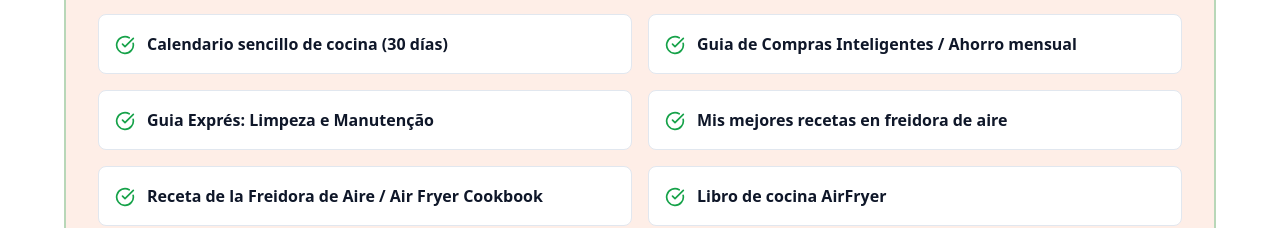
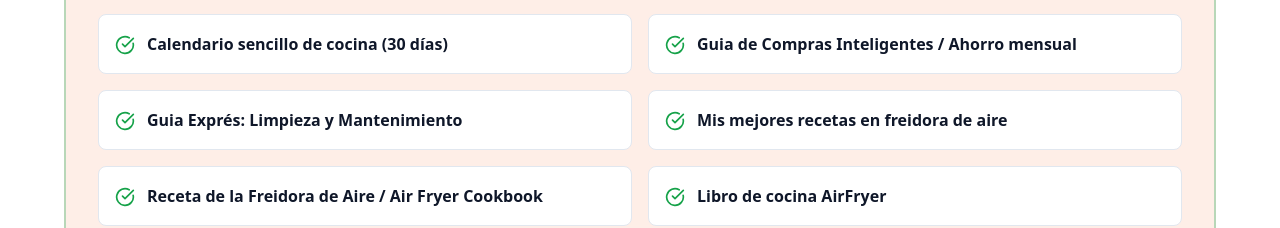
Before and after one commit to Laura271306/crisp-recipes-ai, a React (Vite) app: page / in a window 1280 px wide. Shown: the part 5910-6138 px from the top of the page. Built offline with nearby package versions, Linux system fonts and the light colour scheme.

Commit message:
[dyad] Fixed a language typo in the bonus section of SalesPage.tsx. - wrote 1 file(s)

```diff
--- a/src/pages/SalesPage.tsx
+++ b/src/pages/SalesPage.tsx
@@ -570,7 +570,7 @@ const SalesPage = () => {
                       <div className="flex items-start gap-3">
                         <CheckCircle className="w-5 h-5 text-success mt-1 flex-shrink-0" />
                         <div>
-                          <p className="font-semibold text-foreground">Guia Exprés: Limpeza e Manutenção</p>
+                          <p className="font-semibold text-foreground">Guia Exprés: Limpieza y Mantenimiento</p>
                         </div>
                       </div>
                     </div>
```
